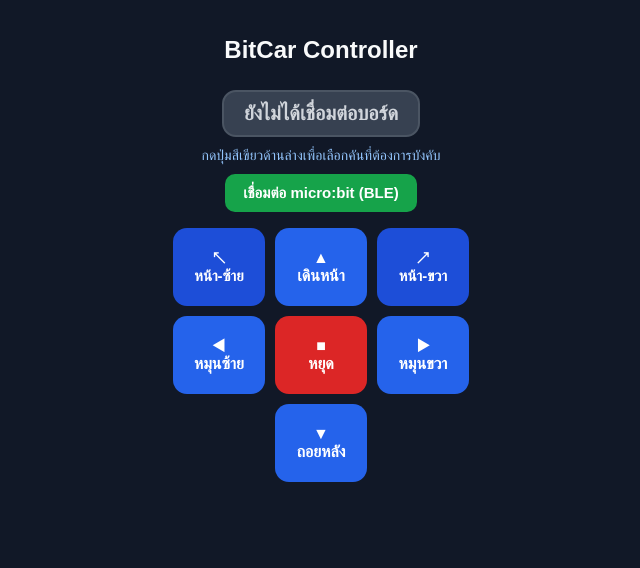
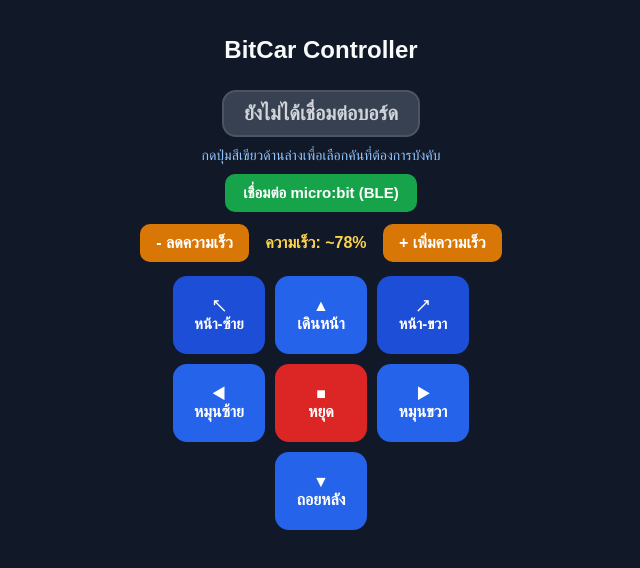
Before and after one commit to fifaza232347-sketch/-, a plain HTML site: page index.html in a window 1280 px wide. Shown: the whole page, without its empty margins (319-959 px from the left). Drawn offline with Linux system fonts and the light colour scheme.

Commit message:
Update index.html

```diff
--- a/index.html
+++ b/index.html
@@ -34,7 +34,7 @@
       box-shadow: 0 0 15px rgba(16, 185, 129, 0.35);
     }
     .btn-group {
-      margin-bottom: 16px;
+      margin-bottom: 12px;
       display: flex;
       justify-content: center;
       gap: 10px;
@@ -60,12 +60,39 @@
       cursor: pointer;
       display: none;
     }
+    .speed-bar {
+      display: flex;
+      justify-content: center;
+      align-items: center;
+      gap: 12px;
+      margin: 10px auto 14px auto;
+    }
+    button.spd-btn {
+      padding: 10px 16px;
+      font-size: 16px;
+      font-weight: bold;
+      border: none;
+      border-radius: 10px;
+      background: #d97706;
+      color: #fff;
+      cursor: pointer;
+    }
+    button.spd-btn:active {
+      background: #b45309;
+      transform: scale(0.96);
+    }
+    #speed-label {
+      min-width: 110px;
+      font-size: 16px;
+      font-weight: bold;
+      color: #fcd34d;
+    }
     .pad {
       display: grid;
       grid-template-columns: repeat(3, 92px);
       gap: 10px;
       justify-content: center;
-      margin-top: 10px;
+      margin-top: 8px;
     }
     button.ctrl {
       width: 92px;
@@ -120,6 +147,13 @@
     <button id="btn-disconnect" class="disconnect" onclick="disconnectBLE()">ตัดการเชื่อมต่อ</button>
   </div>
 
+  <!-- แถบปุ่มเพิ่ม/ลดความเร็ว -->
+  <div class="speed-bar">
+    <button class="spd-btn" onclick="changeSpeed(-1)">- ลดความเร็ว</button>
+    <div id="speed-label">ความเร็ว: ~78%</div>
+    <button class="spd-btn" onclick="changeSpeed(1)">+ เพิ่มความเร็ว</button>
+  </div>
+
   <!-- แผงควบคุม 9 ช่อง -->
   <div class="pad">
     <button class="ctrl diag" data-key="FL">↖<br>หน้า-ซ้าย</button>
@@ -143,14 +177,32 @@
     let isSending = false;
     let pendingCmd = null;
     let lastSentCmd = "";
+    let currentSpeed = 200; // 80 - 255
 
-    // เก็บสถานะปุ่มที่กำลังถูกนิ้วกดค้างอยู่ (รองรับหลายนิ้วพร้อมกัน)
     const activeKeys = new Set();
 
     const badgeEl = document.getElementById("device-badge");
     const statusEl = document.getElementById("status");
     const btnConnect = document.getElementById("btn-connect");
     const btnDisconnect = document.getElementById("btn-disconnect");
+    const speedLabel = document.getElementById("speed-label");
+
+    function updateSpeedLabel() {
+      const pct = Math.round((currentSpeed / 255) * 100);
+      speedLabel.innerText = "ความเร็ว: " + pct + "%";
+    }
+
+    function changeSpeed(delta) {
+      if (delta > 0) {
+        currentSpeed = Math.min(255, currentSpeed + 35);
+        updateSpeedLabel();
+        sendCmd("V+");
+      } else {
+        currentSpeed = Math.max(80, currentSpeed - 35);
+        updateSpeedLabel();
+        sendCmd("V-");
+      }
+    }
 
     function updateUIState(connected, deviceName = "") {
       if (connected) {
@@ -201,7 +253,7 @@
         }
 
         updateUIState(true, bleDevice.name);
-        statusEl.innerText = "พร้อมบังคับ! กดปุ่มเฉียง หรือกดเดินหน้า+เลี้ยวพร้อมกันได้เลย";
+        statusEl.innerText = "พร้อมบังคับ! ปรับความเร็วได้ด้วยปุ่ม + และ -";
       } catch (err) {
         statusEl.innerText = "เชื่อมต่อไม่สำเร็จ: " + err.message;
       }
@@ -213,13 +265,11 @@
       }
     }
 
-    // คำนวณคำสั่งจากปุ่มทั้งหมดที่นิ้วกำลังกดค้างอยู่
     function evaluateCommand() {
       if (activeKeys.size === 0) return "S";
       if (activeKeys.has("FL")) return "FL";
       if (activeKeys.has("FR")) return "FR";
 
-      // กรณีกด 2 นิ้วพร้อมกัน: เดินหน้า + ซ้าย/ขวา
       if (activeKeys.has("F") && activeKeys.has("L")) return "FL";
       if (activeKeys.has("F") && activeKeys.has("R")) return "FR";
 
```
